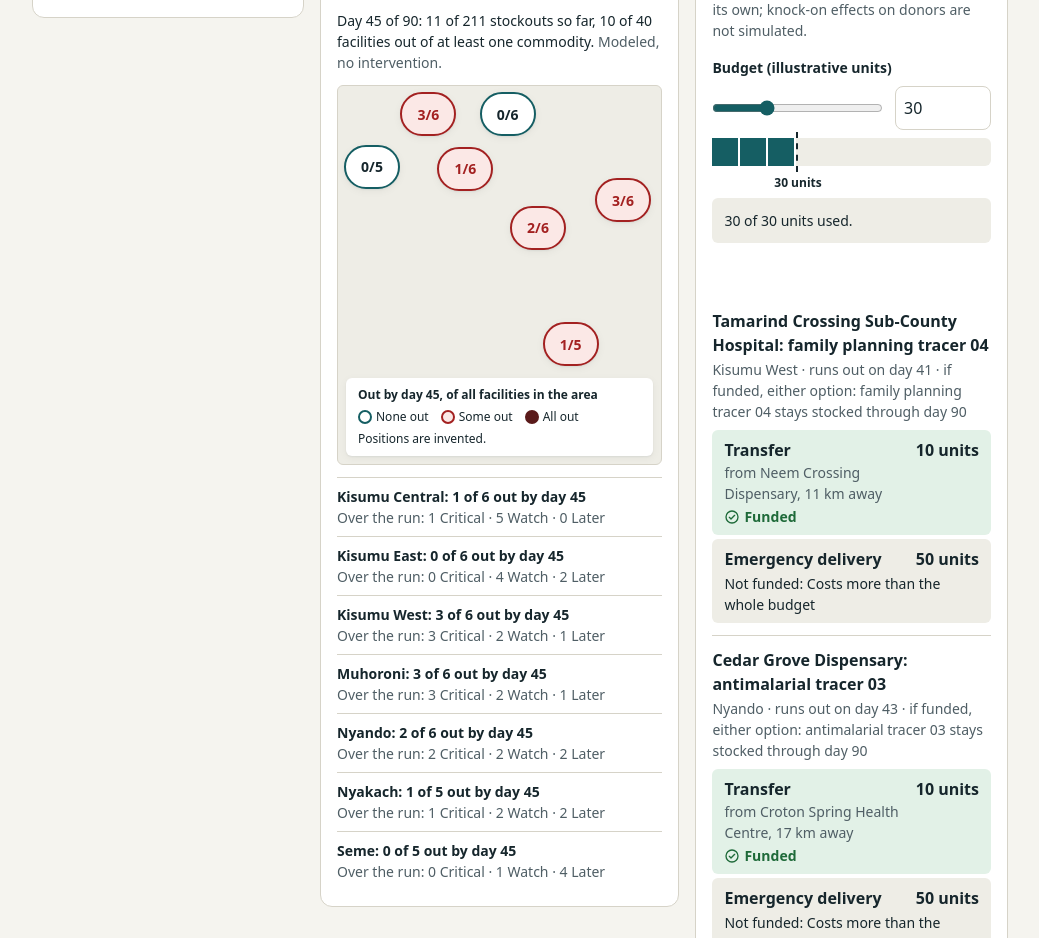
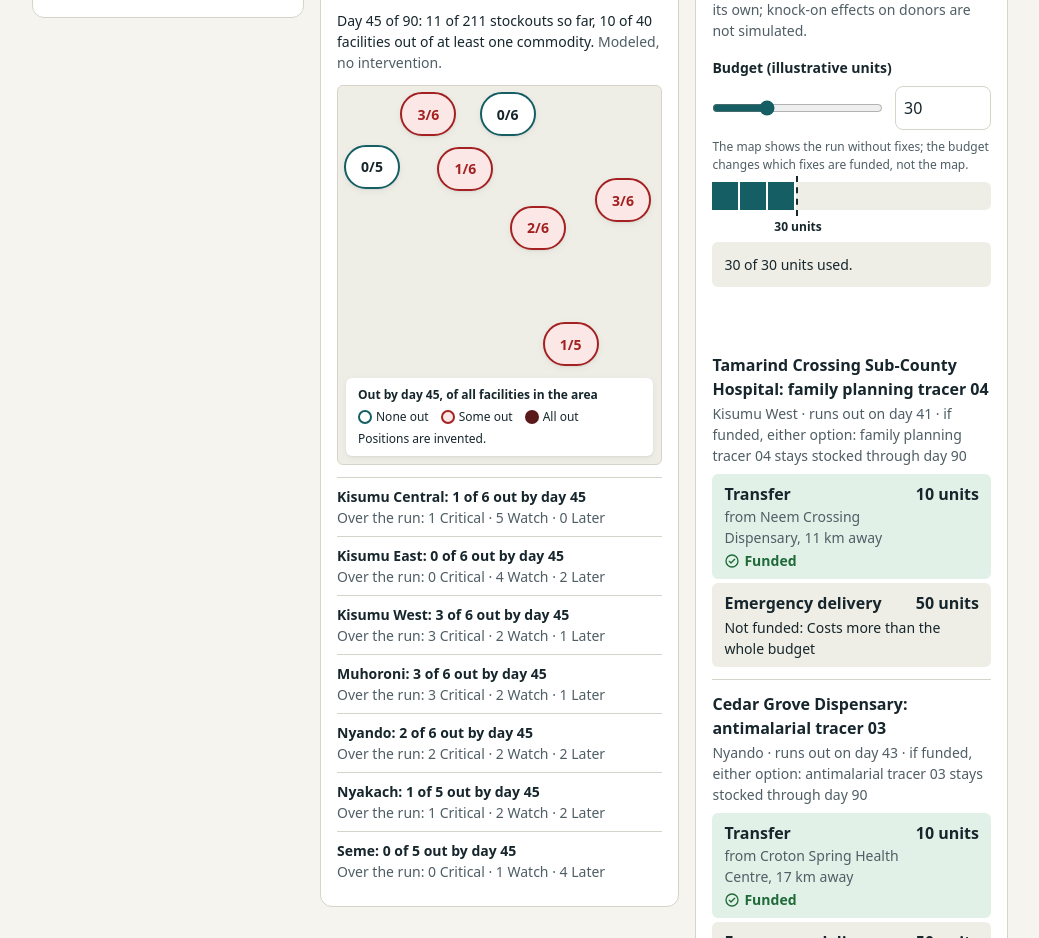
Before and after one commit to Elijah-cod/Dawa-Fire-Drill, a Next.js app in the folder apps/web/: page /kisumu in a window 1280 px wide. Shown: the part 940-1878 px from the top of the page, without its empty margins (240-1279 px from the left). Built offline with nearby package versions, Linux system fonts and the light colour scheme.

Commit message:
feat: say beside the budget slider that the map shows the run without fixes

```diff
--- a/apps/web/src/components/ranked-fixes.tsx
+++ b/apps/web/src/components/ranked-fixes.tsx
@@ -121,7 +121,7 @@ export function RankedFixes({
           step={BUDGET_STEP}
           value={budget}
           disabled={disabled}
-          aria-describedby="budget-status"
+          aria-describedby="budget-status budget-note"
           onChange={(event) => ranking.setBudget(Number(event.target.value))}
         />
         <input
@@ -140,6 +140,9 @@ export function RankedFixes({
           }}
         />
       </div>
+      <p className="hint budget-note" id="budget-note">
+        {t("fixesBudgetNote")}
+      </p>
     </>
   );
   if (noFix)
--- a/apps/web/src/preferences/preferences.tsx
+++ b/apps/web/src/preferences/preferences.tsx
@@ -215,6 +215,8 @@ const strings = {
     fixesHow:
       "OR-Tools picks what fits the budget. Cost units are relative units for comparing options, not prices. Each option is evaluated on its own; knock-on effects on donors are not simulated.",
     fixesBudget: "Budget (illustrative units)",
+    fixesBudgetNote:
+      "The map shows the run without fixes; the budget changes which fixes are funded, not the map.",
     fixesBudgetNumber: "Budget in illustrative units",
     units: "{n} units",
     fixesLoading: "Loading the ranked fixes…",
@@ -602,6 +604,8 @@ const strings = {
     fixesHow:
       "OR-Tools huchagua kinachotosha ndani ya bajeti. Vipimo vya gharama ni vipimo vya kulinganisha chaguo, si bei. Kila chaguo kinapimwa peke yake; athari zinazofuata kwa watoaji hazijaigwa.",
     fixesBudget: "Bajeti (vipimo vya mfano)",
+    fixesBudgetNote:
+      "Ramani inaonyesha jaribio bila suluhisho; bajeti hubadilisha suluhisho zinazofadhiliwa, si ramani.",
     fixesBudgetNumber: "Bajeti kwa vipimo vya mfano",
     units: "vipimo {n}",
     fixesLoading: "Inapakia suluhisho zilizopangwa…",
```
Also changed, not shown: 1 other file (tests, documents, lock files or other folders).
